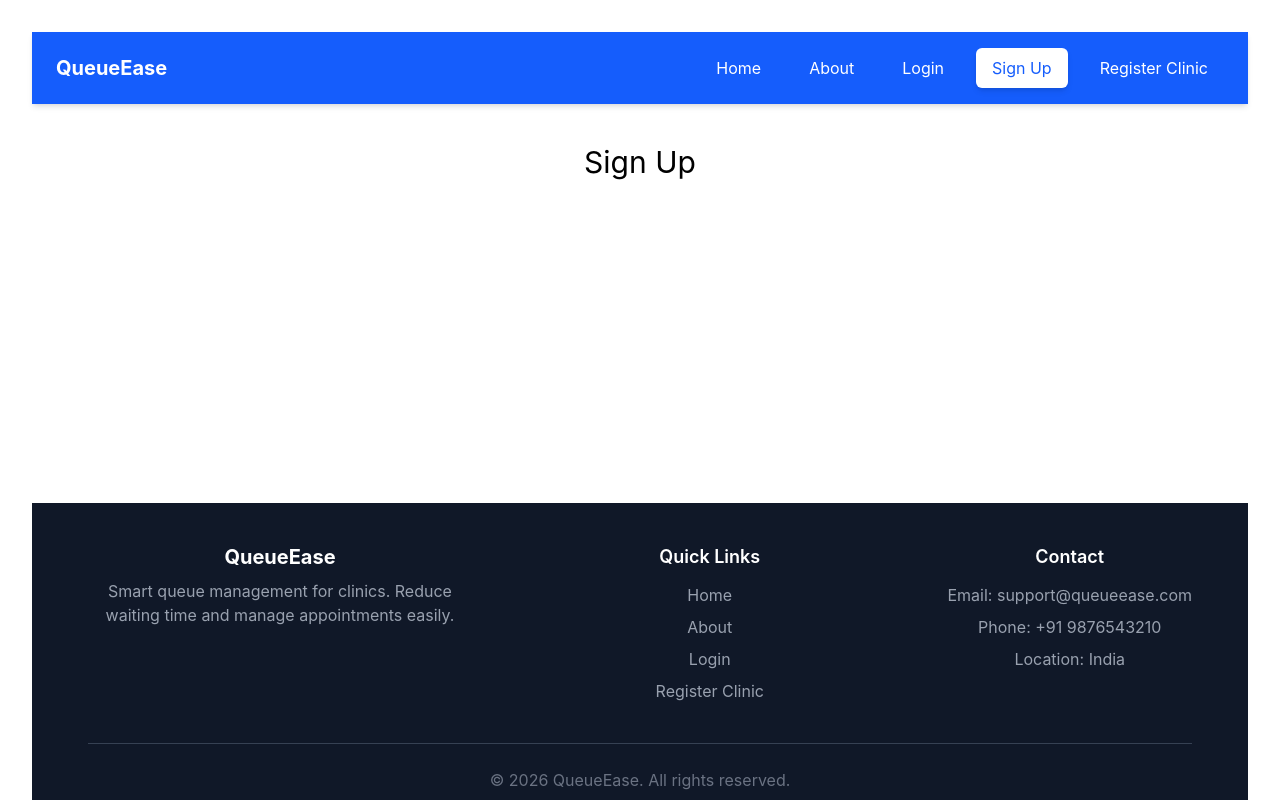
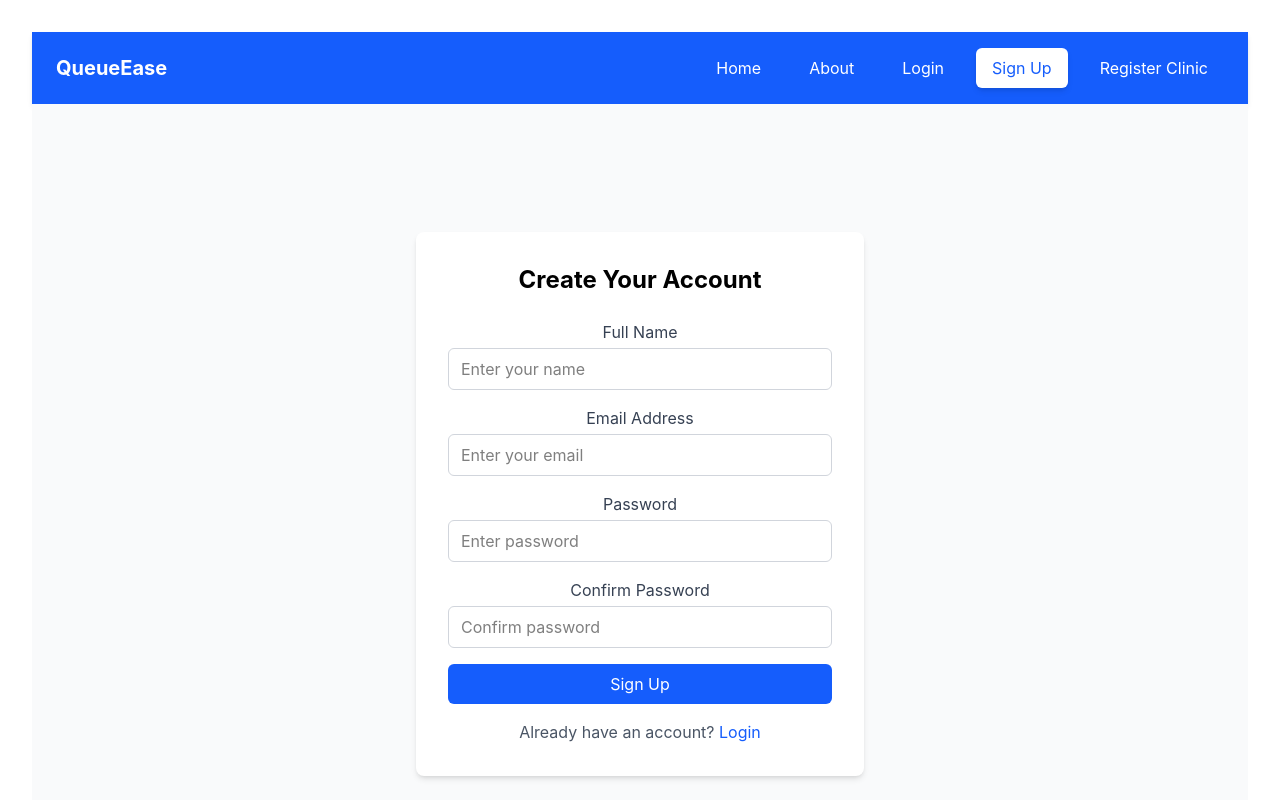
Before and after one commit to Amritraj04-creator/QueueEase, a React app: page /signup in a window 1280 px wide. Shown: the top 800 px of the page. Built offline with nearby package versions, Linux system fonts and the light colour scheme; the HTML template or start-up script is replaced by a standard one.

Commit message:
added signup

```diff
--- a/src/pages/Signup.jsx
+++ b/src/pages/Signup.jsx
@@ -1,5 +1,81 @@
+import { Link } from "react-router-dom"
+
 function Signup() {
-  return <h1 className="text-3xl p-10">Sign Up</h1>
+  return (
+    <section className="bg-gray-50 min-h-screen flex items-center justify-center">
+
+      <div className="bg-white shadow-md rounded-lg p-8 w-full max-w-md">
+
+        <h1 className="text-2xl font-bold text-center mb-6">
+          Create Your Account
+        </h1>
+
+        <form className="space-y-4">
+
+          <div>
+            <label className="block text-gray-700 mb-1">
+              Full Name
+            </label>
+            <input
+              type="text"
+              placeholder="Enter your name"
+              className="w-full border border-gray-300 rounded-md px-3 py-2 focus:ring-2 focus:ring-blue-500"
+            />
+          </div>
+
+          <div>
+            <label className="block text-gray-700 mb-1">
+              Email Address
+            </label>
+            <input
+              type="email"
+              placeholder="Enter your email"
+              className="w-full border border-gray-300 rounded-md px-3 py-2 focus:ring-2 focus:ring-blue-500"
+            />
+          </div>
+
+          <div>
+            <label className="block text-gray-700 mb-1">
+              Password
+            </label>
+            <input
+              type="password"
+              placeholder="Enter password"
+              className="w-full border border-gray-300 rounded-md px-3 py-2 focus:ring-2 focus:ring-blue-500"
+            />
+          </div>
+
+          <div>
+            <label className="block text-gray-700 mb-1">
+              Confirm Password
+            </label>
+            <input
+              type="password"
+              placeholder="Confirm password"
+              className="w-full border border-gray-300 rounded-md px-3 py-2 focus:ring-2 focus:ring-blue-500"
+            />
+          </div>
+
+          <button
+            type="submit"
+            className="w-full bg-blue-600 text-white py-2 rounded-md hover:bg-blue-700 transition"
+          >
+            Sign Up
+          </button>
+
+        </form>
+
+        <p className="text-center text-gray-600 mt-4">
+          Already have an account?{" "}
+          <Link to="/login" className="text-blue-600 hover:underline">
+            Login
+          </Link>
+        </p>
+
+      </div>
+
+    </section>
+  )
 }
 
 export default Signup
```
